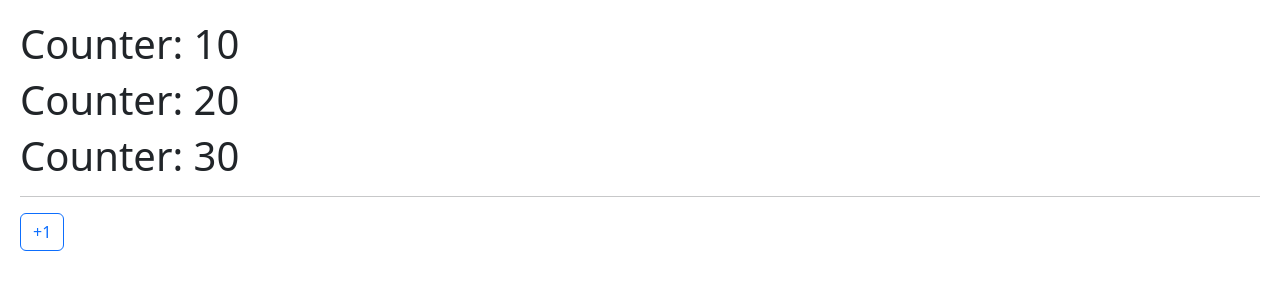
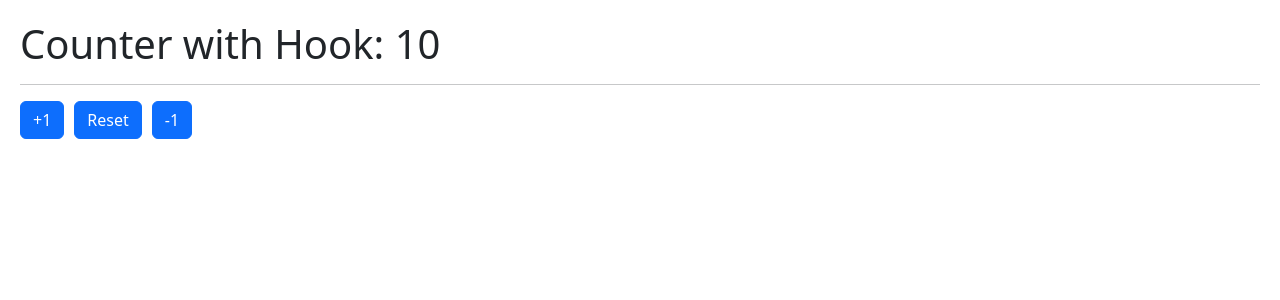
Before and after one commit to danielalbanez40/react-de-cero-a-experto-MERN, a React (Vite) app in the folder 05-hook-app/: page / in a window 1280 px wide. Shown: the top 300 px of the page. Built offline with nearby package versions, Linux system fonts and the light colour scheme.

Commit message:
useCounter - custom Hook

```diff
--- /dev/null
+++ b/05-hook-app/src/01-useState/CounterWithCustomHook.jsx
@@ -0,0 +1,36 @@
+import useCounter from "../Hooks/useCounter";
+
+const CounterWithCustomHook = () => {
+  const { counter, Increment, Decrement, Reset } = useCounter();
+
+  return (
+    <>
+      <h1>Counter with Hook: {counter}</h1>
+      <hr />
+
+      <button
+        className="btn btn-primary"
+        onClick={() => {
+          Increment(2);
+        }}
+      >
+        +1
+      </button>
+
+      <button className="btn btn-primary" onClick={Reset}>
+        Reset
+      </button>
+
+      <button
+        className="btn btn-primary"
+        onClick={() => {
+          Decrement(2);
+        }}
+      >
+        -1
+      </button>
+    </>
+  );
+};
+
+export default CounterWithCustomHook;
--- /dev/null
+++ b/05-hook-app/src/Hooks/useCounter.js
@@ -0,0 +1,29 @@
+import { useState } from "react";
+
+const initialValue = 10;
+
+const useCounter = () => {
+  const [counter, setCounter] = useState(initialValue);
+
+  const Increment = (value = 1) => {
+    setCounter(counter + value);
+  };
+
+  const Decrement = (value = 1) => {
+    if (counter === 0) return;
+    setCounter(counter - value);
+  };
+
+  const Reset = () => {
+    setCounter(initialValue);
+  };
+
+  return {
+    counter,
+    Increment,
+    Decrement,
+    Reset,
+  };
+};
+
+export default useCounter;
--- a/05-hook-app/src/main.jsx
+++ b/05-hook-app/src/main.jsx
@@ -2,10 +2,11 @@
 import ReactDOM from 'react-dom/client'
 import './index.css'
 // import HooksApp from './HooksApp'
-import CounterApp from './01-useState/CounterApp';
+// import CounterApp from './01-useState/CounterApp';
+import CounterWithCustomHook from './01-useState/CounterWithCustomHook';
 
 ReactDOM.createRoot(document.getElementById("root")).render(
   <React.StrictMode>
-    <CounterApp />
+    <CounterWithCustomHook />
   </React.StrictMode>
 );
```
